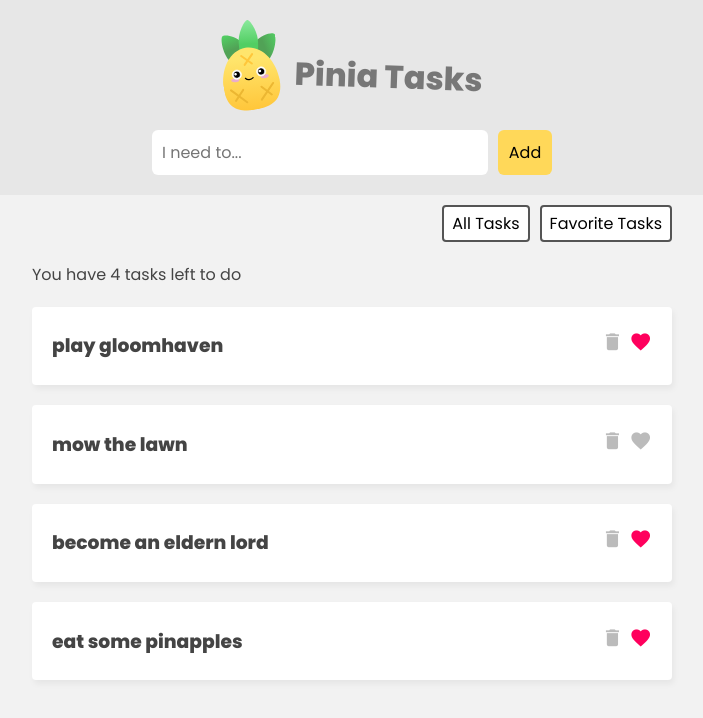
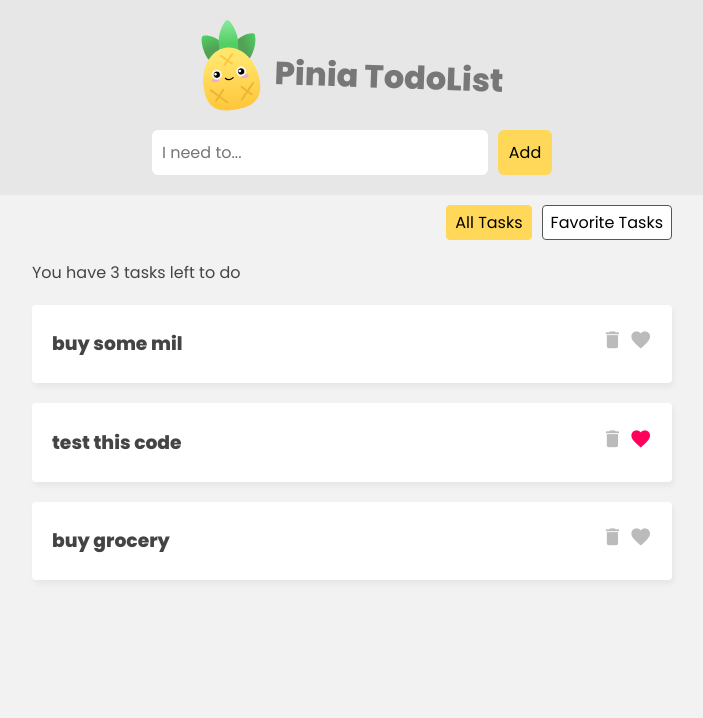
Before and after one commit to Ahsan-Ayaz1/pinia-vue3, a Vue app: page / in a window 1280 px wide. Shown: the top 718 px of the page, without its empty margins (288-991 px from the left). Built offline with nearby package versions, Linux system fonts and the light colour scheme; data requests are answered from the project's data file.

Commit message:
Add nav styles

```diff
--- a/data/db.json
+++ b/data/db.json
@@ -1,24 +1,19 @@
 {
   "tasks": [
     {
-      "id": 1,
-      "title": "play gloomhaven",
-      "isFav": true
-    },
-    {
-      "id": 2,
-      "title": "mow the lawn",
-      "isFav": false
-    },
-    {
-      "title": "become an eldern lord",
-      "isFav": true,
+      "title": "buy some mil",
+      "isFav": false,
       "id": 3
     },
     {
-      "title": "eat some pinapples",
+      "title": "test this code",
       "isFav": true,
       "id": 4
+    },
+    {
+      "title": "buy grocery",
+      "isFav": false,
+      "id": 5
     }
   ]
 }
--- a/src/App.vue
+++ b/src/App.vue
@@ -18,7 +18,7 @@ onMounted(() => {
   <!-- Heading -->
   <header>
     <img src="./assets/pinia-logo.svg" alt="Pinia logo">
-    <h1>Pinia Tasks</h1>
+    <h1>Pinia TodoList</h1>
   </header>
 
   <!-- New Task Form -->
@@ -28,8 +28,8 @@ onMounted(() => {
 
   <!-- Filter Nav -->
   <nav class="filter">
-    <button @click="filter = 'all'">All Tasks</button>
-    <button @click="filter = 'favs'">Favorite Tasks</button>
+    <button :class="{ active: filter == 'all' }" @click=" filter = 'all'">All Tasks</button>
+    <button :class="{ active: filter == 'favs' }" @click=" filter = 'favs'">Favorite Tasks</button>
   </nav>
 
   <div v-if="Loading" class="loading">
@@ -39,14 +39,14 @@ onMounted(() => {
   <!-- Task List -->
   <div class="task-list" v-if="filter == 'all'">
     <p>You have {{ totalCount }} tasks left to do</p>
-    <div v-for="task in tasks" :key="task.id">
+    <div v-for=" task  in  tasks " :key="task.id">
       <TaskDetails :task="task" />
     </div>
   </div>
 
   <div class="task-list" v-if="filter == 'favs'">
     <p>You have {{ favCount }} fav left to do</p>
-    <div v-for="task in favs" :key="task.id">
+    <div v-for=" task  in  favs " :key="task.id">
       <TaskDetails :task="task" />
     </div>
   </div>
--- a/src/assets/main.css
+++ b/src/assets/main.css
@@ -74,11 +74,16 @@ header h1 {
   display: inline-block;
   margin-left: 10px;
   background: #fff;
-  border: 2px solid #555;
+  border: 1px solid #555;
   border-radius: 4px;
   padding: 4px 8px;
   cursor: pointer;
   font-size: 1em;
+}
+
+.filter button.active {
+  background-color: #ffd859;
+  border: 1px solid #ffd859;
 }
 
 /* new task form */
```
